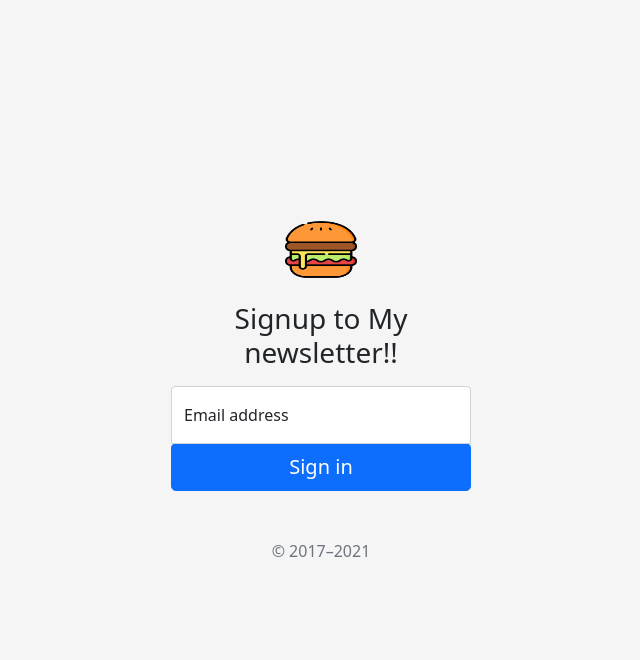
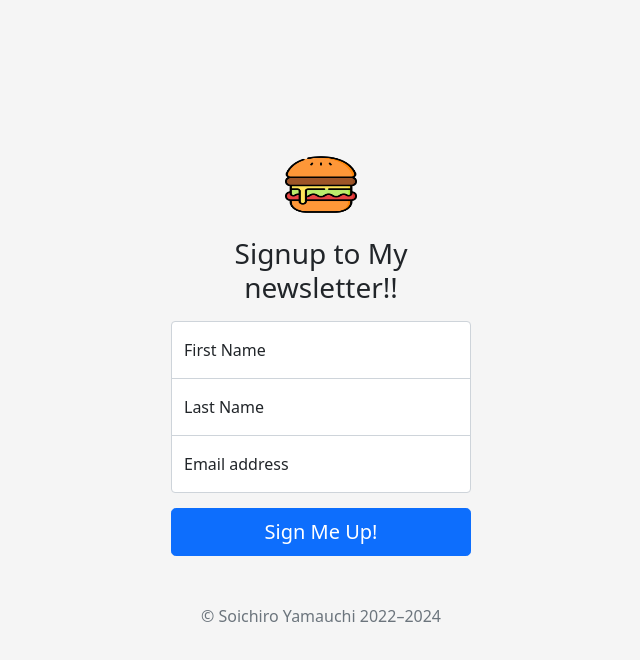
Before and after one commit to yamaso-burger/newsletter-signup, a website: page signup.html in a window 1280 px wide. Shown: the whole page, without its empty margins (319-959 px from the left). Drawn offline with nearby package versions, Linux system fonts and the light colour scheme.

Commit message:
complete creating sign up page and set up body-parser

```diff
--- a/package.json
+++ b/package.json
@@ -19,6 +19,7 @@
   "dependencies": {
     "body-parser": "^1.20.0",
     "express": "^4.18.1",
-    "nodemon": "^2.0.19"
+    "nodemon": "^2.0.19",
+    "request": "^2.88.2"
   }
 }
--- a/styles.css
+++ b/public/css/styles.css
@@ -26,14 +26,22 @@ body {
   z-index: 2;
 }
 
-.form-signin input[type="email"] {
-  margin-bottom: -1px;
-  border-bottom-right-radius: 0;
-  border-bottom-left-radius: 0;
+.inputs {
+    margin-bottom: 15px;
 }
 
-.form-signin input[type="password"] {
-  margin-bottom: 10px;
-  border-top-left-radius: 0;
-  border-top-right-radius: 0;
+.top {
+    border-bottom-right-radius: 0;
+    border-bottom-left-radius: 0;
+    margin-bottom: -1px;
 }
+
+.middle {
+    border-radius: 0;
+    margin-bottom: -1px;
+}
+
+.bottom {
+    border-top-left-radius: 0;
+    border-top-right-radius: 0;
+}
--- a/signup.html
+++ b/signup.html
@@ -46,24 +46,35 @@
 
     <!-- Custom styles for this template -->
 
-    <link rel="stylesheet" href="styles.css">
+    <link rel="stylesheet" href="css/styles.css">
 </head>
 
 <body class="text-center">
 
     <main class="form-signin">
-        <form>
+        <form action="/" method="post">
             <img class="mb-4" src="images/hamburger.png" alt="" width="72" height="57">
             <h1 class="h3 mb-3 fw-normal">Signup to My newsletter!!</h1>
 
-            <div class="form-floating">
-                <input type="email" class="form-control" id="floatingInput" placeholder="name@example.com">
-                <label for="floatingInput">Email address</label>
+            <div class="inputs">
+
+                <div class="form-floating">
+                    <input name="firstName" type="text" class="form-control top" id="floatingInput" placeholder="First name">
+                    <label for="floatingInput">First Name</label>
+                </div>
+                <div class="form-floating">
+                    <input name="lastName" type="text" class="form-control middle" id="floatingInput" placeholder="Last name">
+                    <label for="floatingInput">Last Name</label>
+                </div>
+                <div class="form-floating">
+                    <input name="email" type="email" class="form-control bottom" id="floatingInput" placeholder="name@example.com">
+                    <label for="floatingInput">Email address</label>
+                </div>
             </div>
 
 
-            <button class="w-100 btn btn-lg btn-primary" type="submit">Sign in</button>
-            <p class="mt-5 mb-3 text-muted">&copy; 2017–2021</p>
+            <button class="w-100 btn btn-lg btn-primary" type="submit">Sign Me Up!</button>
+            <p class="mt-5 mb-3 text-muted">&copy; Soichiro Yamauchi 2022–2024</p>
         </form>
     </main>
 
```
Also changed, not shown: app.js (+14 -1 lines), success.html (+12 -0 lines), public/images/hamburger.png (renamed from images/hamburger.png), 1 other file.
